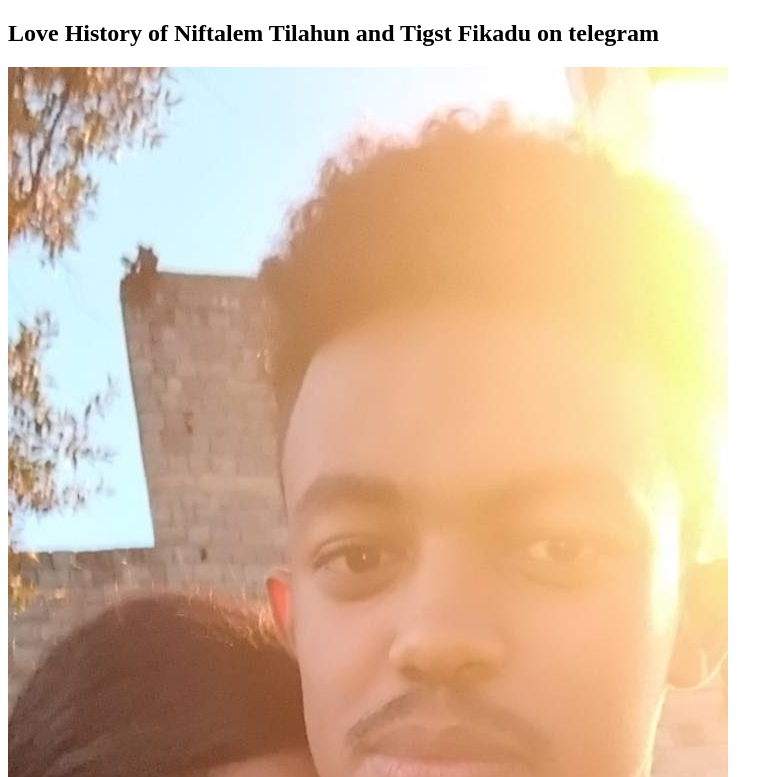
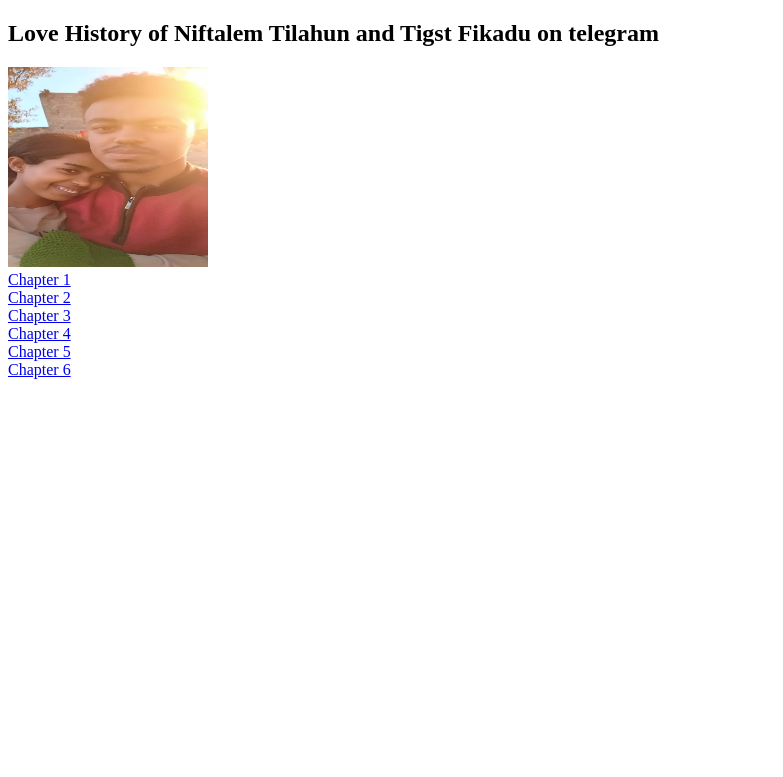
Before and after one commit to Niftalem-coder/Telegram-History, a plain HTML site: page index.html in a window 1280 px wide. Shown: the top 777 px of the page, without its empty margins (0-783 px from the left). Drawn offline with Linux system fonts and the light colour scheme.

Commit message:
Update index.html

```diff
--- a/index.html
+++ b/index.html
@@ -4,6 +4,15 @@
     <meta charset="UTF-8">
     <meta name="viewport" content="width=device-width, initial-scale=1.0">
     <title>Document</title>
+    <style>
+        img{
+            width:200px;
+            height:200px;
+        }
+        a{
+            display:block;
+        }
+    </style>
 </head>
 <body>
     <h2>Love History of Niftalem Tilahun and Tigst Fikadu on telegram</h2>
```
